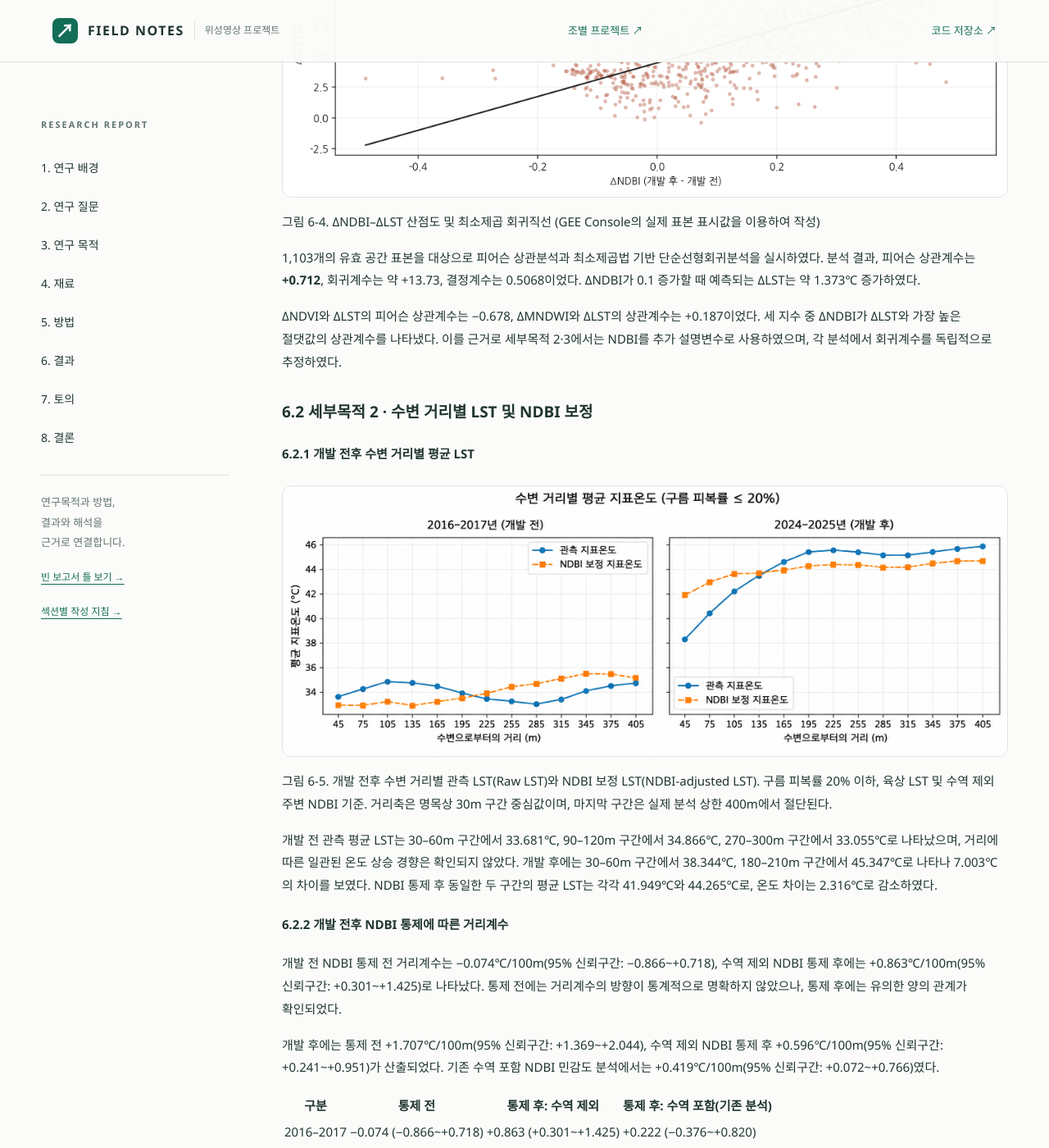
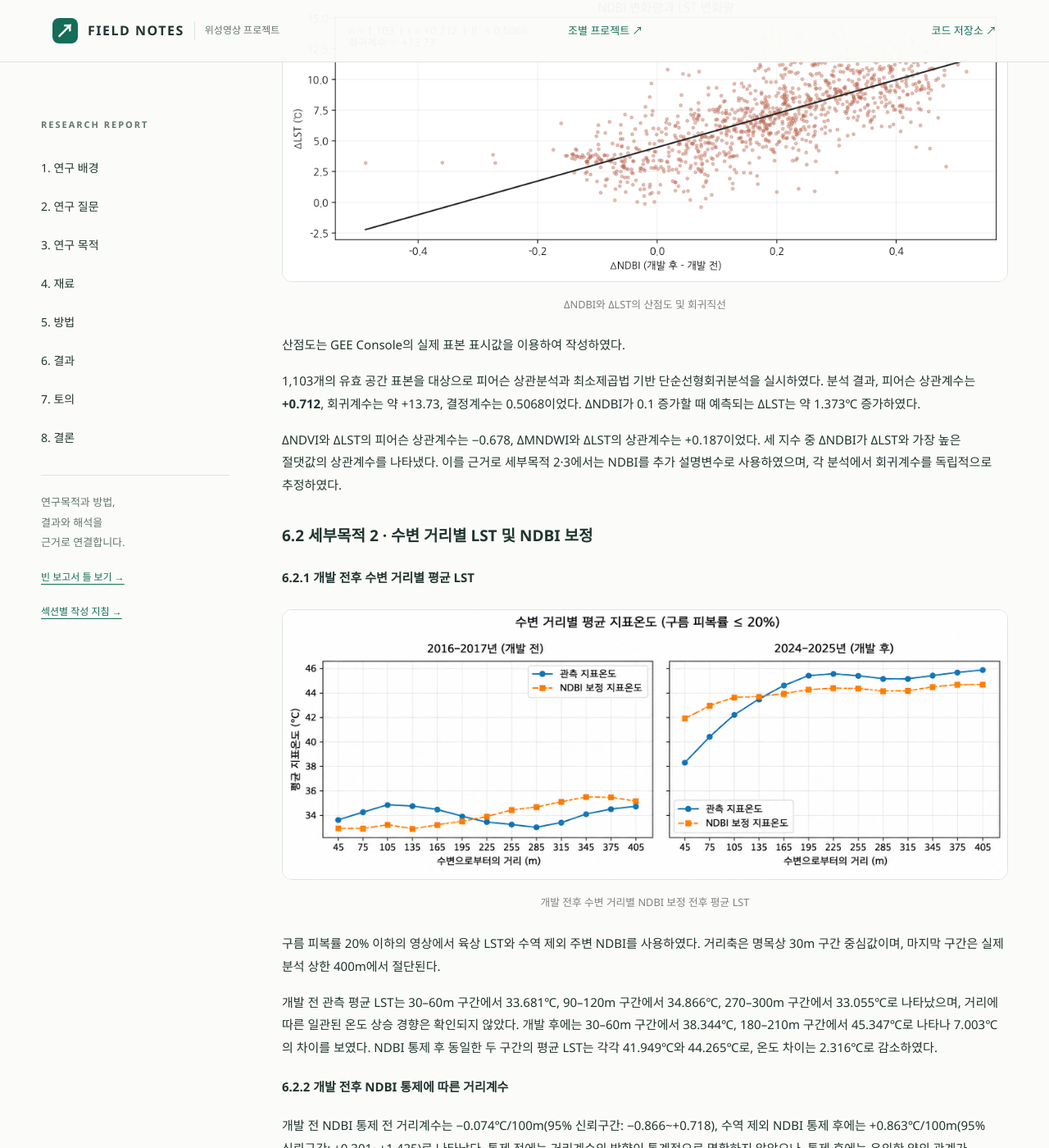
Before and after one commit to kimeunbyeol244/surveying-final-project-6, a Jekyll site: the page built from docs/index.md, in a window 1280 px wide and 1400 px high, scrolled down 19801 px. Shown: the whole window at 82% size. Built offline with Jekyll 4.4.1, drawn with Linux system fonts in a browser that asks for light colours; some of the changed text lies outside the part shown.

Commit message:
Update index.md

```diff
--- a/docs/index.md
+++ b/docs/index.md
@@ -227,19 +227,20 @@ NDBI만을 이용한 통계적 보정
 ## 6. 결과 {#results}
 
 ### 6.0 기초 탐색 분석
+
 개발 전(2016–2017년)과 개발 후(2024–2025년)의 7–8월 Landsat 영상은 각각 6장, Dynamic World V1 영상은 각각 7장과 26장이 확보되었다. 수변 및 녹지 거리별 분석에는 개발 전 2장, 개발 후 6장의 Landsat 영상이 사용되었다.
 
 전체 연구대상지 면적은 약 3.450km²이며, 개발 전후 공통 유효 LST 분석 면적은 3.224km²로 전체 면적의 약 93.46%에 해당하였다. LST, NDBI, NDVI가 두 시기 모두 유효한 936개의 공간 표본을 대상으로 기초통계량을 산출하고 개발 전후 자료의 분포를 비교하였다.
 
 <p align="center"><img src="figures/EDC_basic_histogram.png" alt="개발 전후 LST, NDBI, NDVI 분포" width="1000"></p>
 
-그림 6-1. 부산 에코델타시티 개발 전후 주요 분석 지표의 분포
+<p align="center" style="font-size: 0.85em; color: gray; font-weight: normal; margin-top: 8px; margin-bottom: 24px;">개발 전후 LST·NDBI·NDVI 분포</p>
 
 개발 전후 평균 LST는 36.990℃에서 43.844℃로 6.854℃ 증가하였으며, 표준편차는 2.612℃에서 3.089℃로 증가하였다. 지표온도 분포는 개발 전 35–39℃ 구간에 집중되었으나, 개발 후에는 43–47℃ 구간에 집중되는 양상을 보였다.
 
 평균 NDBI는 −0.2572에서 −0.0707로 0.1865 증가하였으며, 평균 NDVI는 0.5479에서 0.2505로 0.2974 감소하였다. NDBI의 분포는 높은 값의 방향으로, NDVI의 분포는 낮은 값의 방향으로 이동하였다.
 
-이러한 분포 변화는 개발 이후 시가지화 관련 특성이 증가하고 식생 관련 특성이 감소하는 가운데 연구지역의 전반적인 지표온도가 상승하였음을 보여준다
+이러한 분포 변화는 개발 이후 시가지화 관련 특성이 증가하고 식생 관련 특성이 감소하는 가운데 연구지역의 전반적인 지표온도가 상승하였음을 보여준다.
 
 ### 6.1 세부목적 1 · 개발 전후 토지피복과 지표온도 변화
 
@@ -247,7 +248,9 @@ NDBI만을 이용한 통계적 보정
 
 <p align="center"><img src="figures/result_transition.png" alt="토지피복 전환별 평균 LST 변화량" width="900"></p>
 
-그림 6-1. 개발 전후 토지피복 전환별 평균 ΔLST (2024–2025년 − 2016–2017년, ℃). 녹지 유지의 빈칸은 산출 불가를 의미한다.
+<p align="center" style="font-size: 0.85em; color: gray; font-weight: normal; margin-top: 8px; margin-bottom: 24px;">토지피복 전환 유형별 평균 ΔLST</p>
+
+ΔLST는 개발 후(2024–2025년)에서 개발 전(2016–2017년)을 차감한 값이며, 녹지 유지의 빈칸은 산출 불가를 의미한다.
 
 | 토지피복 전환 유형 | 분류 면적(km²) | 평균 ΔLST(℃) |
 |---|---:|---:|
@@ -272,7 +275,7 @@ NDBI만을 이용한 통계적 보정
 
 <p align="center"><img src="figures/result_relative.png" alt="유지지역 기준 상대적 LST 변화" width="900"></p>
 
-그림 6-2. 토지피복 유지지역 평균 상승량(5.6905℃) 차감 후 상대적 LST 변화량
+<p align="center" style="font-size: 0.85em; color: gray; font-weight: normal; margin-top: 8px; margin-bottom: 24px;">토지피복 유지지역 기준 상대적 ΔLST</p>
 
 기준값을 차감한 결과, 농경지→시가지와 농경지→나지의 상대적 온도 상승량은 각각 **+2.456℃와 +3.376℃**로 나타났다. 나지→시가지 전환 지역은 −3.183℃, 시가지 유지지역은 +0.071℃, 농경지 유지지역은 −0.071℃였다. 녹지 유지지역은 산출되지 않았다. 음의 상대적 변화량은 실제 온도가 하락했다는 의미가 아니라 기준값보다 상승폭이 작았음을 의미한다.
 
@@ -282,7 +285,9 @@ NDBI만을 이용한 통계적 보정
 
 <p align="center"><img src="figures/result_ndbi.png" alt="NDBI 구간별 평균 LST" width="900"></p>
 
-그림 6-3. NDBI 구간별 개발 전후 평균 LST (initial: 2016–2017년, recent: 2024–2025년; ℃). 빈칸은 산출 불가를 의미한다.
+<p align="center" style="font-size: 0.85em; color: gray; font-weight: normal; margin-top: 8px; margin-bottom: 24px;">NDBI 구간별 개발 전후 평균 LST</p>
+
+그래프의 initial은 2016–2017년, recent는 2024–2025년을 나타내며, 빈칸은 산출 불가를 의미한다.
 
 두 시기 모두 유효한 NDBI 구간에서 NDBI가 높을수록 평균 LST가 높게 나타났다. −1.01~−0.3 구간의 평균 LST는 개발 전 34.767℃에서 개발 후 35.790℃로 1.023℃ 높아졌다. −0.3~−0.1 구간에서는 37.613℃에서 42.933℃로 5.320℃, −0.1~0.1 구간에서는 39.441℃에서 44.972℃로 5.531℃ 높아졌다.
 
@@ -292,7 +297,9 @@ NDBI만을 이용한 통계적 보정
 
 <p align="center"><img src="figures/result_scatter.png" alt="NDBI 변화량과 LST 변화량의 산점도" width="900"></p>
 
-그림 6-4. ΔNDBI–ΔLST 산점도 및 최소제곱 회귀직선 (GEE Console의 실제 표본 표시값을 이용하여 작성)
+<p align="center" style="font-size: 0.85em; color: gray; font-weight: normal; margin-top: 8px; margin-bottom: 24px;">ΔNDBI와 ΔLST의 산점도 및 회귀직선</p>
+
+산점도는 GEE Console의 실제 표본 표시값을 이용하여 작성하였다.
 
 1,103개의 유효 공간 표본을 대상으로 피어슨 상관분석과 최소제곱법 기반 단순선형회귀분석을 실시하였다. 분석 결과, 피어슨 상관계수는 **+0.712**, 회귀계수는 약 +13.73, 결정계수는 0.5068이었다. ΔNDBI가 0.1 증가할 때 예측되는 ΔLST는 약 1.373℃ 증가하였다.
 
@@ -304,7 +311,9 @@ NDBI만을 이용한 통계적 보정
 
 <p align="center"><img src="figures/result_river_original.png" alt="개발 전후 수변 거리별 관측 및 보정 평균 LST" width="1000"></p>
 
-그림 6-5. 개발 전후 수변 거리별 관측 LST(Raw LST)와 NDBI 보정 LST(NDBI-adjusted LST). 구름 피복률 20% 이하, 육상 LST 및 수역 제외 주변 NDBI 기준. 거리축은 명목상 30m 구간 중심값이며, 마지막 구간은 실제 분석 상한 400m에서 절단된다.
+<p align="center" style="font-size: 0.85em; color: gray; font-weight: normal; margin-top: 8px; margin-bottom: 24px;">개발 전후 수변 거리별 NDBI 보정 전후 평균 LST</p>
+
+구름 피복률 20% 이하의 영상에서 육상 LST와 수역 제외 주변 NDBI를 사용하였다. 거리축은 명목상 30m 구간 중심값이며, 마지막 구간은 실제 분석 상한 400m에서 절단된다.
 
 개발 전 관측 평균 LST는 30–60m 구간에서 33.681℃, 90–120m 구간에서 34.866℃, 270–300m 구간에서 33.055℃로 나타났으며, 거리에 따른 일관된 온도 상승 경향은 확인되지 않았다. 개발 후에는 30–60m 구간에서 38.344℃, 180–210m 구간에서 45.347℃로 나타나 7.003℃의 차이를 보였다. NDBI 통제 후 동일한 두 구간의 평균 LST는 각각 41.949℃와 44.265℃로, 온도 차이는 2.316℃로 감소하였다.
 
@@ -329,24 +338,21 @@ NDBI만을 이용한 통계적 보정
 
 #### 6.3.1 NDBI 통제 전후 녹지 거리–온도 회귀분석
 
-#### 6.3.1 NDBI 통제 전후 녹지 거리–온도 회귀분석
-
 녹지 경계로부터의 거리와 LST 사이의 관계를 확인하기 위해 회귀분석을 실시하였다. 분석 결과, NDBI 통제 전 거리 회귀계수는 +0.726℃/100m(95% 신뢰구간: −0.062~+1.515), 통제 후에는 +0.581℃/100m(95% 신뢰구간: −0.194~+1.356)로 나타났다.
 
-<p align="center">
-  <img src="figures/result_green_scatter.png"
-       alt="녹지 경계 거리와 NDBI 보정 LST 산점도"
-       width="800">
-</p>
+<p align="center"><img src="figures/result_green_scatter.png" alt="녹지 경계 거리와 NDBI 보정 LST 산점도" width="800"></p>
 
-그림. 개발 후 녹지 경계 거리와 NDBI 보정 LST의 산점도 및 회귀직선
+<p align="center" style="font-size: 0.85em; color: gray; font-weight: normal; margin-top: 8px; margin-bottom: 24px;">녹지 경계 거리와 NDBI 보정 LST의 산점도</p>
 
 NDBI 통제 후 산점도에서는 녹지 경계로부터 멀어질수록 지표온도가 증가하는 경향이 나타났다. 결정계수(R²)는 0.027로, 거리와 보정 LST 사이의 선형회귀모형은 전체 온도 변동의 약 2.7%를 설명하였다. 또한 거리 회귀계수의 95% 신뢰구간이 0을 포함하므로 통계적으로 유의한 양의 관계는 확인되지 않았다.
+
 #### 6.3.2 녹지 경계 거리별 평균 LST 및 냉각 영향 범위
 
 <p align="center"><img src="figures/result_green_original.png" alt="녹지 경계 거리별 보정 전후 평균 LST" width="900"></p>
 
-그림 6-6. 개발 후 녹지 경계 거리별 관측 평균 LST와 NDBI 보정 평균 LST (거리축은 30m 구간 중심값, ℃)
+<p align="center" style="font-size: 0.85em; color: gray; font-weight: normal; margin-top: 8px; margin-bottom: 24px;">녹지 경계 거리별 NDBI 보정 전후 평균 LST</p>
+
+거리축은 30m 구간의 중심값을 나타낸다.
 
 통제 전 평균 LST는 0–30m, 30–60m, 60–90m, 90–120m, 120–150m 구간에서 각각 44.823℃, 45.066℃, 45.248℃, 45.419℃, 45.507℃로 증가하여 첫 구간과 마지막 구간 사이에 0.684℃의 차이를 나타냈다. 각 구간의 유효 픽셀 수는 순서대로 103개, 65개, 38개, 33개, 12개였다.
 
```
